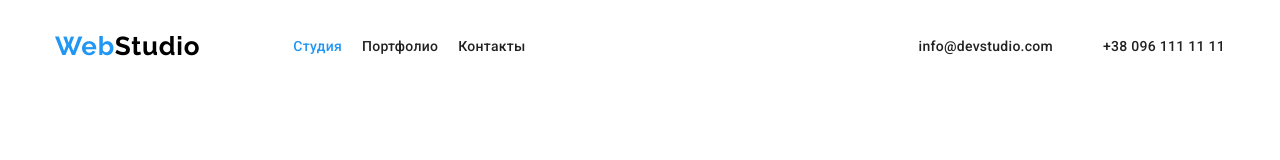
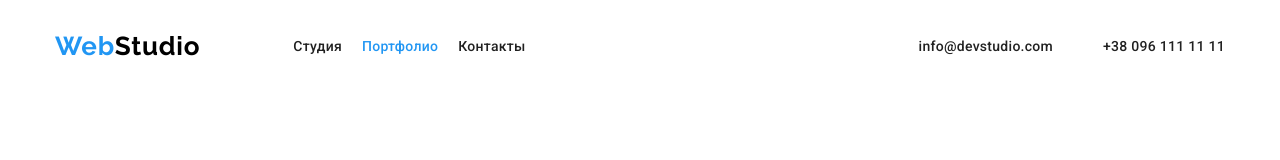
Before and after one commit to olha0108/goit-markup-hw-03, a plain HTML site: page portfolio.html in a window 1280 px wide. Shown: the top 160 px of the page. Drawn offline with nearby package versions, Linux system fonts and the light colour scheme.

Commit message:
13-04-2022-new

```diff
--- a/portfolio.html
+++ b/portfolio.html
@@ -22,10 +22,10 @@
           <a href="" class="logo">Web<span class="logo-black">Studio</span></a>
           <ul class="header-list">
             <li class="header-item">
-              <a href="" class="head-pages current">Студия</a>
+              <a href="./index.html" class="head-pages ">Студия</a>
             </li>
             <li class="header-item">
-              <a href="./portfolio.html" class="head-pages">Портфолио</a>
+              <a href="" class="head-pages current">Портфолио</a>
             </li>
             <li class="header-item">
               <a href="" class="head-pages">Контакты</a>
```
